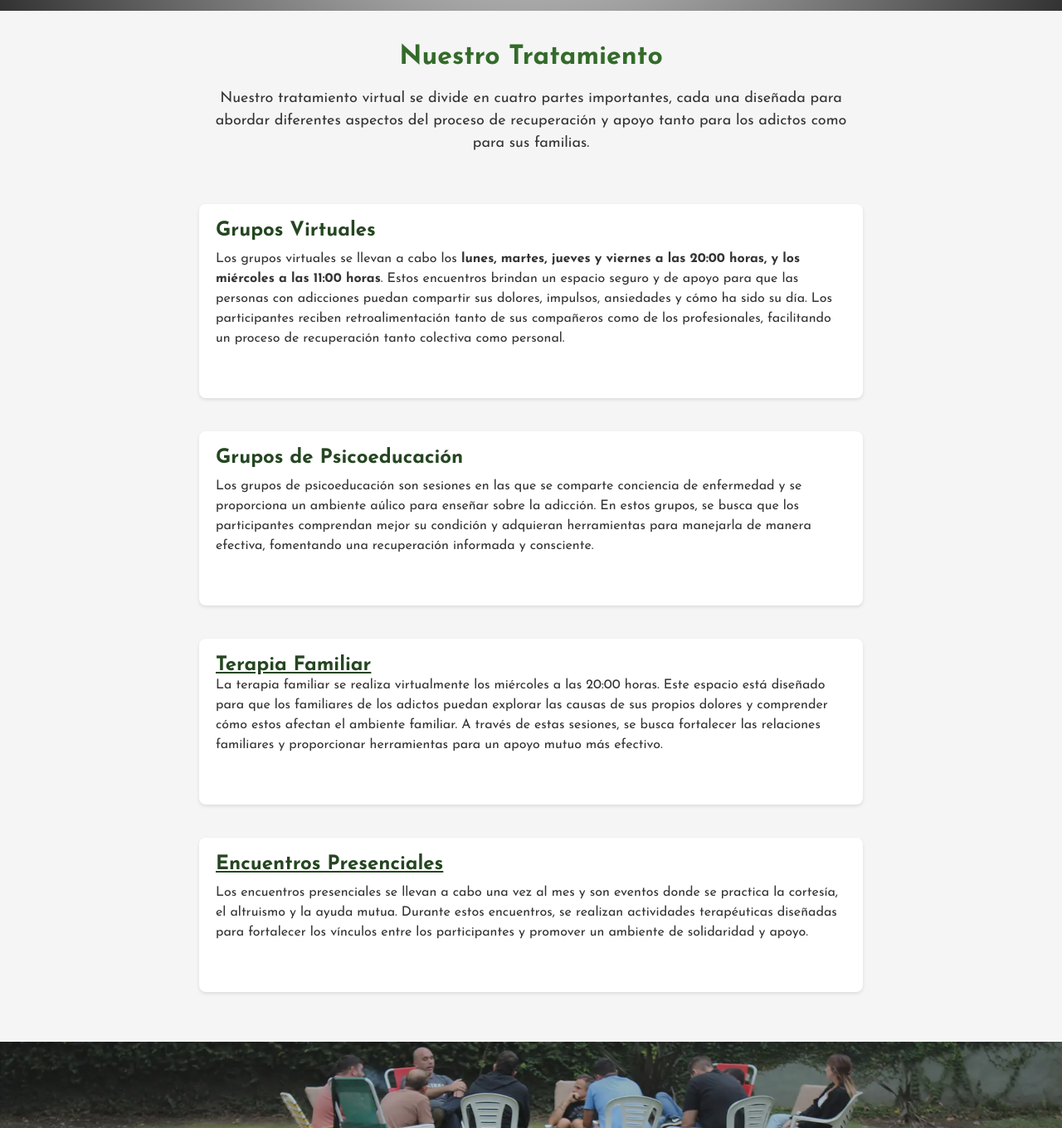
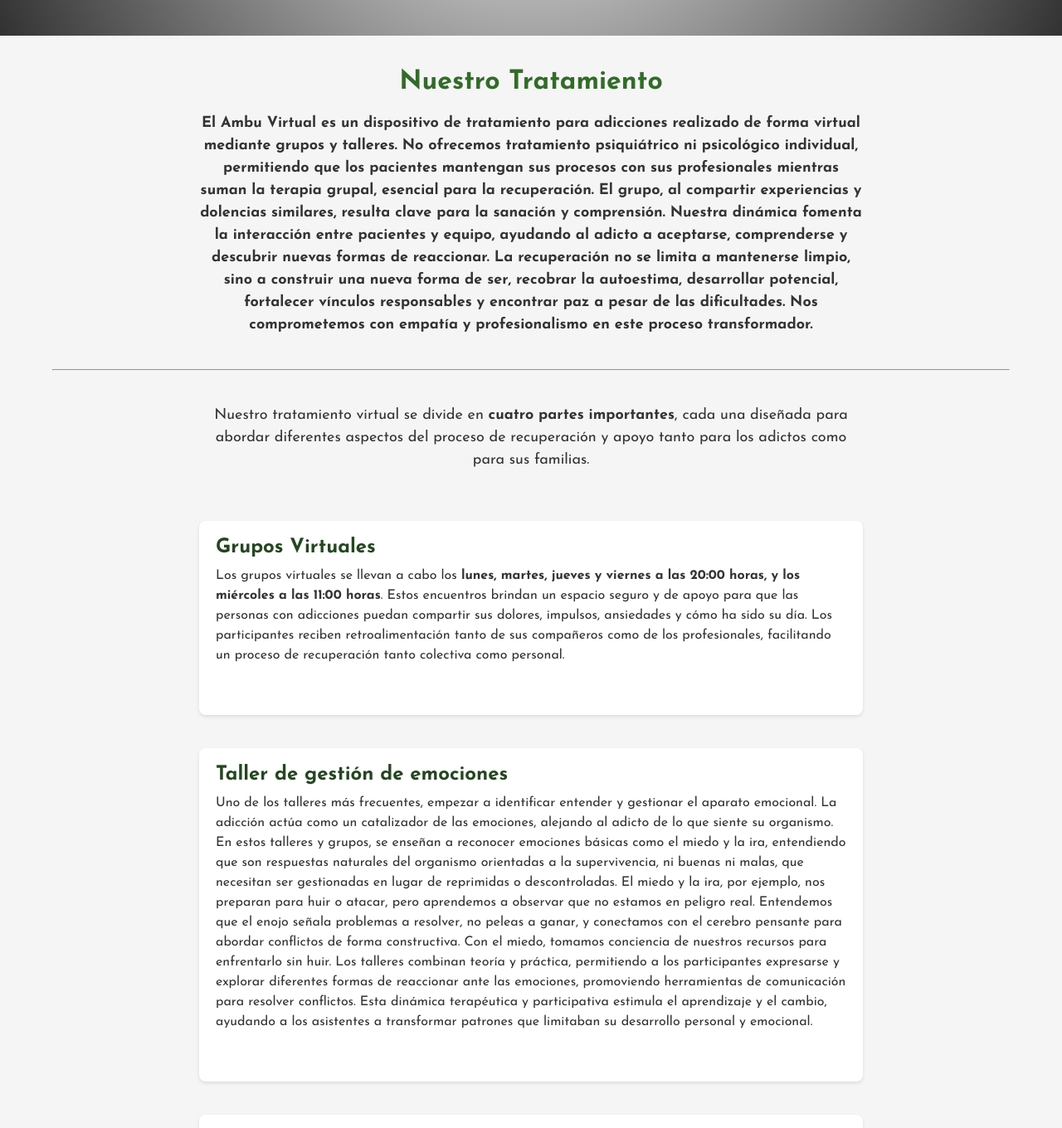
Before and after one commit to FranciscoCostanzo/AmbuVirtual, an Astro site in the folder ambu/: page / in a window 1280 px wide. Shown: the part 1440-2800 px from the top of the page at 83% size. Built offline with nearby package versions, Linux system fonts and the light colour scheme; Astro itself is replaced by a stand-in of ours; grey boxes are pictures that could not be loaded.

Commit message:
updateGraciasALorena

```diff
--- a/ambu/src/modules/Header/Header.astro
+++ b/ambu/src/modules/Header/Header.astro
@@ -224,7 +224,7 @@
 
       .active {
         opacity: 1;
-        max-height: 300px;
+        max-height: 400px;
       }
     }
   }
--- a/ambu/src/modules/Home/Home.astro
+++ b/ambu/src/modules/Home/Home.astro
@@ -13,11 +13,11 @@
 </div>
 <div class="video__no_psi">
   <p>
-    No brindamos tratamiento psicológico ni psiquiátrico. Aclaramos esto, ya que
-    podría prestarse a confusión. Solo ofrecemos grupos de autoayuda y un
-    espacio confiable para que los pacientes puedan llevar a cabo su recuperación.
+    Este es un tratamiento con grupos de autoayuda, terapia familiar y talleres
+    de gestión de emociones, que complementa los tratamientos psicológicos y
+    psiquiátricos con los que llegue el paciente
   </p>
-  <video  autoplay loop controls>
+  <video autoplay loop controls>
     <source src={PSI} type="video/mp4" />
     Tu navegador no soporta la etiqueta de video.
   </video>
@@ -53,11 +53,10 @@
     }
     p {
       font-size: 18px;
-      width: 70%;
     }
   }
 
-  .video__no_psi{
+  .video__no_psi {
     display: flex;
     align-items: center;
     justify-content: center;
@@ -66,7 +65,7 @@
     width: 100%;
     color: #2b561a;
     gap: 30px;
-    p{
+    p {
       border-radius: 8px;
       border: 1px solid;
       font-size: 20px;
@@ -74,25 +73,24 @@
       padding: 16px;
       background-color: #2b561a;
       color: #fff;
+      max-width: 70%;
+
       @media (max-width: 768px) {
-      max-width: 350px;
-      font-size: 18px;
-      padding: 10px;
-
+        max-width: 350px;
+        font-size: 18px;
+        padding: 10px;
       }
     }
 
-    video{
+    video {
       width: 60%;
       margin-bottom: 30px;
       border-radius: 30px;
       border: 5px solid;
 
       @media (max-width: 768px) {
-      width: 95%;
-
+        width: 95%;
       }
-
     }
   }
   section {
--- a/ambu/src/modules/Tratamiento/Tratamiento.astro
+++ b/ambu/src/modules/Tratamiento/Tratamiento.astro
@@ -26,21 +26,64 @@
 
 <section id="tratamiento" class="steps-container">
   <h2>Nuestro Tratamiento</h2>
-  <p>
-    Nuestro tratamiento virtual se divide en cuatro partes importantes, cada una
+
+  <p >
+    <strong>
+      El Ambu Virtual es un dispositivo de tratamiento para adicciones realizado
+      de forma virtual mediante grupos y talleres. No ofrecemos tratamiento
+      psiquiátrico ni psicológico individual, permitiendo que los pacientes
+      mantengan sus procesos con sus profesionales mientras suman la terapia
+      grupal, esencial para la recuperación. El grupo, al compartir experiencias
+      y dolencias similares, resulta clave para la sanación y comprensión.
+      Nuestra dinámica fomenta la interacción entre pacientes y equipo, ayudando
+      al adicto a aceptarse, comprenderse y descubrir nuevas formas de
+      reaccionar. La recuperación no se limita a mantenerse limpio, sino a
+      construir una nueva forma de ser, recobrar la autoestima, desarrollar
+      potencial, fortalecer vínculos responsables y encontrar paz a pesar de las
+      dificultades. Nos comprometemos con empatía y profesionalismo en este
+      proceso transformador.
+    </strong>
+  </p>
+  <hr style="width: 93%;">
+  <p style="margin-top: 40px;">
+    Nuestro tratamiento virtual se divide en <strong>cuatro partes importantes</strong>, cada una
     diseñada para abordar diferentes aspectos del proceso de recuperación y
     apoyo tanto para los adictos como para sus familias.
   </p>
   <div class="step">
     <h3>Grupos Virtuales</h3>
     <p>
-      Los grupos virtuales se llevan a cabo los <strong>lunes, martes, jueves y viernes
-      a las 20:00 horas, y los miércoles a las 11:00 horas</strong>. Estos encuentros
-      brindan un espacio seguro y de apoyo para que las personas con adicciones
-      puedan compartir sus dolores, impulsos, ansiedades y cómo ha sido su día.
-      Los participantes reciben retroalimentación tanto de sus compañeros como
-      de los profesionales, facilitando un proceso de recuperación tanto
-      colectiva como personal.
+      Los grupos virtuales se llevan a cabo los <strong
+        >lunes, martes, jueves y viernes a las 20:00 horas, y los miércoles a
+        las 11:00 horas</strong
+      >. Estos encuentros brindan un espacio seguro y de apoyo para que las
+      personas con adicciones puedan compartir sus dolores, impulsos, ansiedades
+      y cómo ha sido su día. Los participantes reciben retroalimentación tanto
+      de sus compañeros como de los profesionales, facilitando un proceso de
+      recuperación tanto colectiva como personal.
+    </p>
+  </div>
+  <div class="step">
+    <h3>Taller de gestión de emociones</h3>
+    <p>
+      Uno de los talleres más frecuentes, empezar a identificar entender y
+      gestionar el aparato emocional. La adicción actúa como un catalizador de
+      las emociones, alejando al adicto de lo que siente su organismo. En estos
+      talleres y grupos, se enseñan a reconocer emociones básicas como el miedo
+      y la ira, entendiendo que son respuestas naturales del organismo
+      orientadas a la supervivencia, ni buenas ni malas, que necesitan ser
+      gestionadas en lugar de reprimidas o descontroladas. El miedo y la ira,
+      por ejemplo, nos preparan para huir o atacar, pero aprendemos a observar
+      que no estamos en peligro real. Entendemos que el enojo señala problemas a
+      resolver, no peleas a ganar, y conectamos con el cerebro pensante para
+      abordar conflictos de forma constructiva. Con el miedo, tomamos conciencia
+      de nuestros recursos para enfrentarlo sin huir. Los talleres combinan
+      teoría y práctica, permitiendo a los participantes expresarse y explorar
+      diferentes formas de reaccionar ante las emociones, promoviendo
+      herramientas de comunicación para resolver conflictos. Esta dinámica
+      terapéutica y participativa estimula el aprendizaje y el cambio, ayudando
+      a los asistentes a transformar patrones que limitaban su desarrollo
+      personal y emocional.
     </p>
   </div>
   <div class="step">
```
